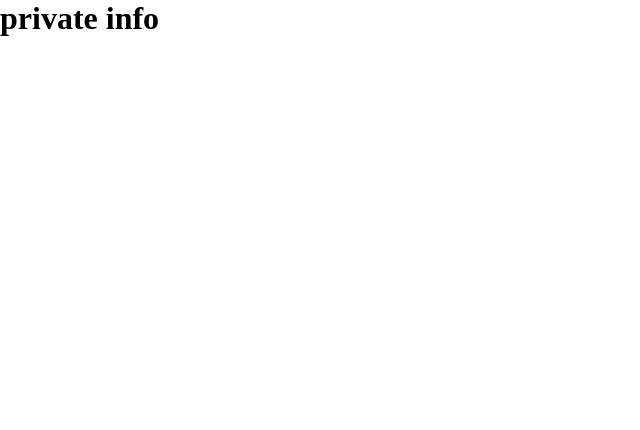
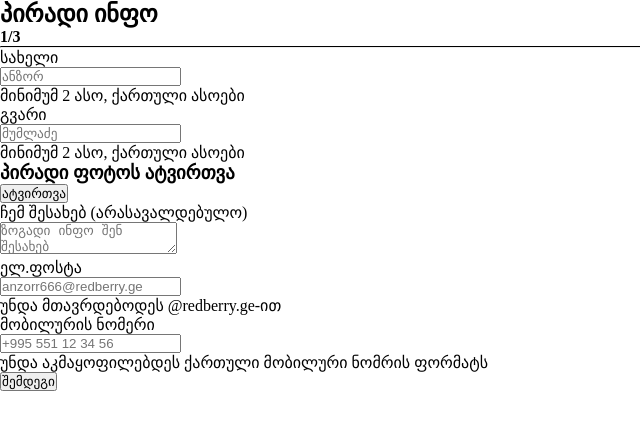
Before and after one commit to nikaKh12/resume-builder, a React (Create React App) app: page /private-info in a window 1280 px wide. Shown: the top 430 px of the page, without its empty margins (0-640 px from the left). Built offline with nearby package versions, Linux system fonts and the light colour scheme.

Commit message:
Private info form markup

```diff
--- a/src/App.css
+++ b/src/App.css
@@ -43,3 +43,8 @@ header {
   top: 44%;
   width: 300px;
 }
+
+/* Private Info Form */
+
+.upload-label {
+}
--- a/src/index.css
+++ b/src/index.css
@@ -11,3 +11,12 @@ img {
 a {
   text-decoration: none;
 }
+
+input,
+label {
+  display: block;
+}
+
+input[type="file"] {
+  color: rgba(0, 0, 0, 0);
+}
--- a/src/pages/PrivateInfo.jsx
+++ b/src/pages/PrivateInfo.jsx
@@ -3,7 +3,76 @@ import React from "react";
 export default function PrivateInfo() {
   return (
     <div className="private-info">
-      <h1>private info</h1>
+      <div className="private-info-form">
+        <div className="private-info-form-header">
+          <h2>პირადი ინფო</h2>
+          <h4>1/3</h4>
+          <hr />
+        </div>
+        <form>
+          <div className="form-names-container">
+            <label for="first-name">სახელი</label>
+            <input
+              type="text"
+              placeholder="ანზორ"
+              className="first-name"
+              name="first-name"
+            />
+            <label for="first-name">მინიმუმ 2 ასო, ქართული ასოები</label>
+
+            <label for="last-name">გვარი</label>
+            <input
+              type="text"
+              placeholder="მუმლაძე"
+              className="last-name"
+              name="last-name"
+            />
+            <label for="last-name">მინიმუმ 2 ასო, ქართული ასოები</label>
+          </div>
+          <div className="private-picture">
+            <h3>პირადი ფოტოს ატვირთვა</h3>
+            <input
+              type="file"
+              id="upload"
+              name="upload"
+              hidden
+              style={{ display: "none" }}
+            />
+            <label className="upload-label" for="upload">
+              <button>ატვირთვა</button>
+            </label>
+          </div>
+          <div className="about-me">
+            <label for="general-info">ჩემ შესახებ (არასავალდებულო)</label>
+            <textarea
+              name="general-info"
+              placeholder="ზოგადი ინფო შენ შესახებ"
+            />
+          </div>
+          <div className="email">
+            <label for="email">ელ.ფოსტა</label>
+            <input
+              type="email"
+              name="email"
+              placeholder="anzorr666@redberry.ge"
+            ></input>
+            <label for="email">უნდა მთავრდებოდეს @redberry.ge-ით</label>
+          </div>
+          <div className="phone">
+            <label for="phone">მობილურის ნომერი</label>
+            <input
+              type="number"
+              name="phone"
+              placeholder="+995 551 12 34 56"
+            ></input>
+            <label for="email">
+              უნდა აკმაყოფილებდეს ქართული მობილური ნომრის ფორმატს
+            </label>
+          </div>
+          <button>შემდეგი</button>
+        </form>
+      </div>
+      <div className="resume"></div>
     </div>
   );
 }
```
